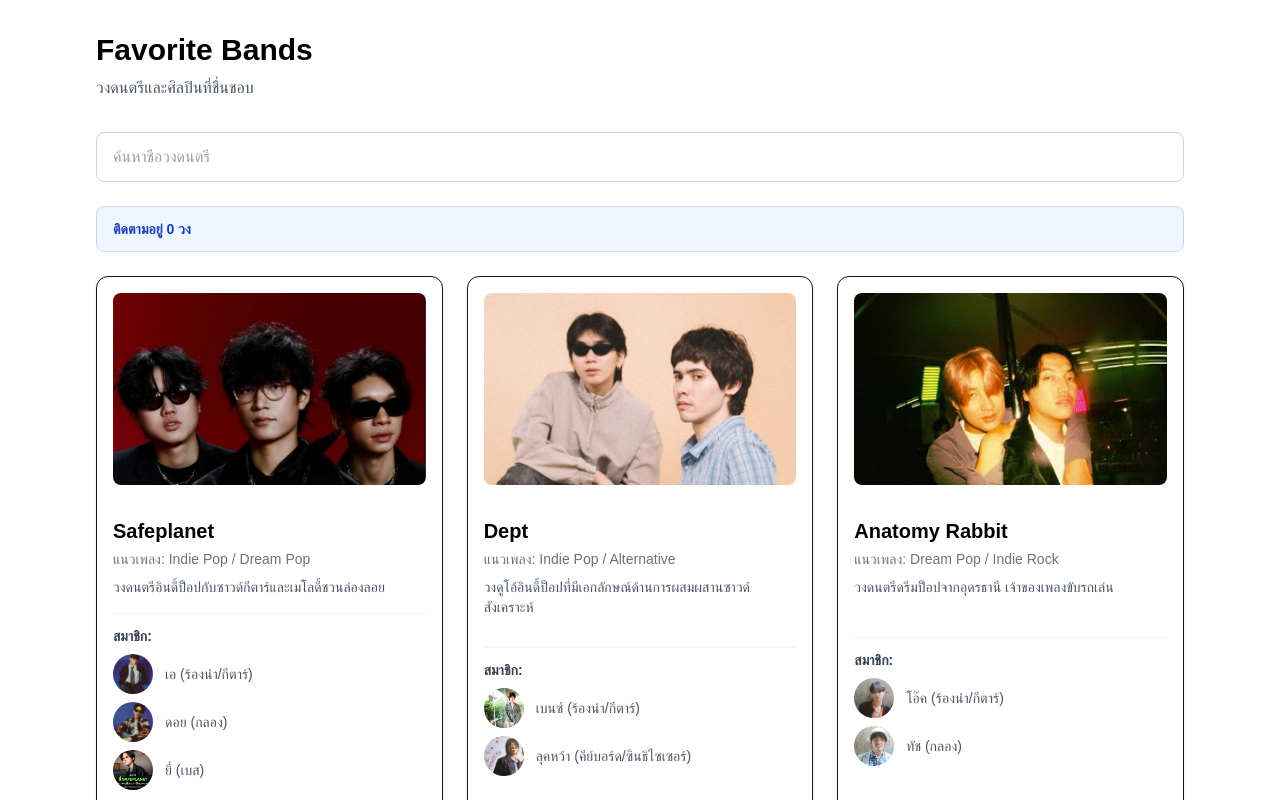
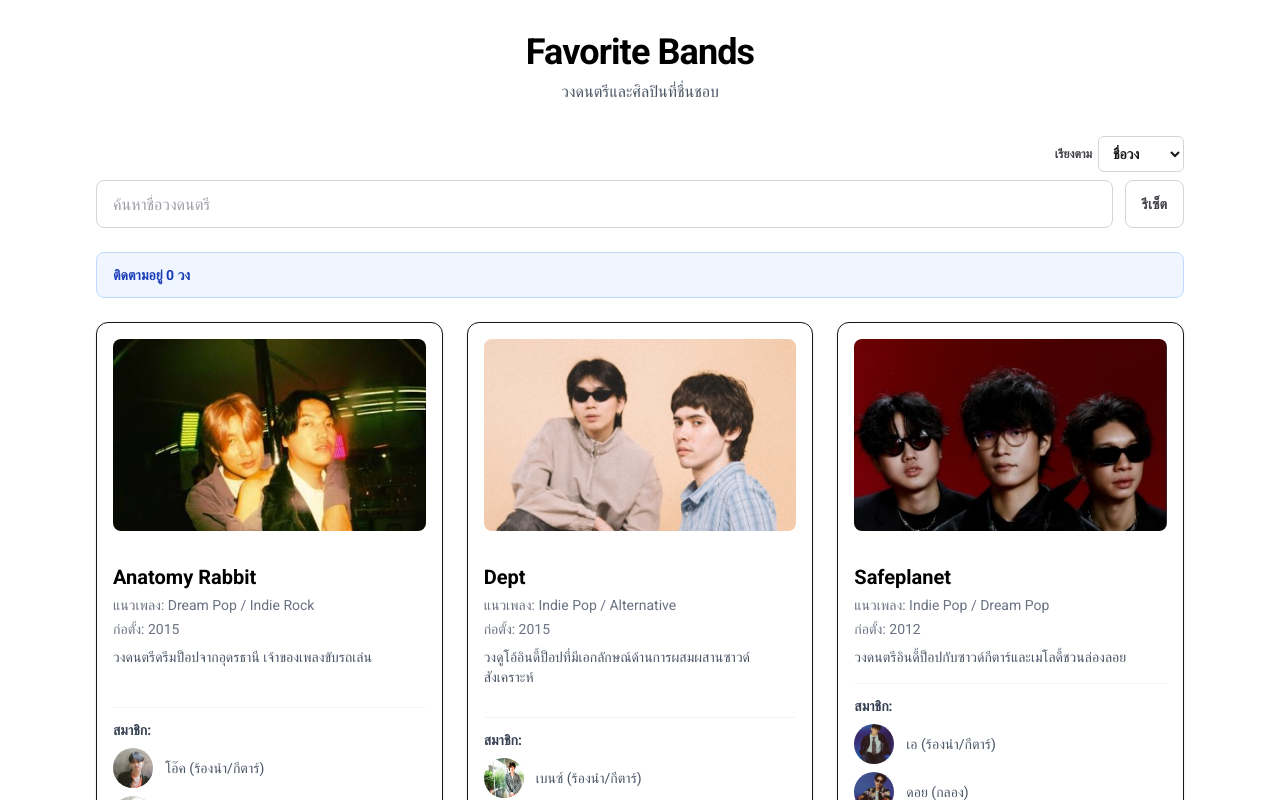
Before and after one commit to ogggg2005-lang/nextjs, a Next.js app: page /bands in a window 1280 px wide. Shown: the top 800 px of the page. Built offline with nearby package versions, Linux system fonts and the light colour scheme.

Commit message:
feat: add foundedYear to Band type and update favoriteBands; enhance BandExplorer with sorting and filtering functionality

```diff
--- a/src/app/bands/page.tsx
+++ b/src/app/bands/page.tsx
@@ -1,14 +1,20 @@
+import { Roboto } from "next/font/google";
 import BandExplorer from "../../components/BandExplorer";
 import { favoriteBands } from "../../data/bands";
 
+const roboto = Roboto({
+  subsets: ["latin"],
+  weight: ["400", "500", "700"],
+});
+
 export default function BandsPage() {
   return (
-    <main className="min-h-screen p-8 max-w-6xl mx-auto">
-      <header className="mb-8">
-        <h1 className="text-3xl font-bold text-black dark:text-white">
+    <main className={`${roboto.className} mx-auto min-h-screen max-w-6xl p-8`}>
+      <header className="mb-8 text-center">
+        <h1 className="text-3xl font-extrabold tracking-tight text-black dark:text-white sm:text-4xl">
           Favorite Bands
         </h1>
-        <p className="text-gray-600 dark:text-gray-400 mt-2">
+        <p className="mt-2 text-base font-medium text-gray-600 dark:text-gray-400">
           วงดนตรีและศิลปินที่ชื่นชอบ
         </p>
       </header>
--- a/src/components/BandCard.tsx
+++ b/src/components/BandCard.tsx
@@ -34,6 +34,9 @@
         </h2>
         <p className="text-sm text-gray-500 dark:text-gray-400 mt-1">
           แนวเพลง: {band.genre}
+        </p>
+        <p className="text-sm text-gray-500 dark:text-gray-400 mt-1">
+          ก่อตั้ง: {band.foundedYear}
         </p>
         {band.description && (
           <p className="text-sm text-gray-600 dark:text-gray-300 mt-2">
--- a/src/components/BandExplorer.tsx
+++ b/src/components/BandExplorer.tsx
@@ -10,6 +10,7 @@
 
 export default function BandExplorer({ bands }: BandExplorerProps) {
   const [keyword, setKeyword] = useState("");
+  const [sortBy, setSortBy] = useState<"name" | "foundedYear">("name");
   const [followedBandIds, setFollowedBandIds] = useState<Set<number>>(
     new Set(),
   );
@@ -18,9 +19,24 @@
   const visibleBands = bands.filter((band) =>
     band.name.toLowerCase().includes(searchText),
   );
+  const sortedBands = [...visibleBands].sort((firstBand, secondBand) =>
+    sortBy === "name"
+      ? firstBand.name.localeCompare(secondBand.name)
+      : firstBand.foundedYear - secondBand.foundedYear,
+  );
+  const hasActiveFilters = keyword.trim() !== "" || sortBy !== "name";
 
   function handleKeywordChange(event: ChangeEvent<HTMLInputElement>) {
     setKeyword(event.target.value);
+  }
+
+  function handleSortChange(event: ChangeEvent<HTMLSelectElement>) {
+    setSortBy(event.target.value as "name" | "foundedYear");
+  }
+
+  function handleReset() {
+    setKeyword("");
+    setSortBy("name");
   }
 
   function handleToggleFollow(bandId: number) {
@@ -46,22 +62,50 @@
 
   return (
     <div className="space-y-6">
+      <div className="space-y-2">
+        <div className="flex justify-end">
+          <label className="flex items-center gap-1.5 text-xs font-semibold text-zinc-700 dark:text-zinc-300">
+            เรียงตาม
+            <select
+              value={sortBy}
+              onChange={handleSortChange}
+              className="cursor-pointer rounded-md border border-zinc-300 bg-white px-2.5 py-2 text-sm text-zinc-900 outline-none focus:border-blue-500 focus:ring-2 focus:ring-blue-500/20 dark:border-zinc-700 dark:bg-zinc-900 dark:text-zinc-100"
+            >
+              <option value="name">ชื่อวง</option>
+              <option value="foundedYear">ปีที่ก่อตั้ง</option>
+            </select>
+          </label>
+        </div>
+        <div className="flex flex-wrap items-start gap-3">
           <input
             type="search"
             aria-label="ค้นหาวงดนตรี"
             value={keyword}
             onChange={handleKeywordChange}
             placeholder="ค้นหาชื่อวงดนตรี"
-        className="w-full rounded-lg border border-zinc-300 bg-white px-4 py-3 text-zinc-900 outline-none transition placeholder:text-zinc-400 focus:border-blue-500 focus:ring-2 focus:ring-blue-500/20 dark:border-zinc-700 dark:bg-zinc-900 dark:text-zinc-100"
+            className="h-12 min-w-[16rem] flex-1 rounded-lg border border-zinc-300 bg-white px-4 text-zinc-900 outline-none transition placeholder:text-zinc-400 focus:border-blue-500 focus:ring-2 focus:ring-blue-500/20 dark:border-zinc-700 dark:bg-zinc-900 dark:text-zinc-100"
           />
+          <button
+            type="button"
+            onClick={handleReset}
+            className={`h-12 rounded-lg px-4 text-sm font-semibold transition-colors focus:outline-none focus:ring-2 focus:ring-red-500 ${
+              hasActiveFilters
+                ? "border border-red-500 bg-red-500 text-white hover:bg-red-600"
+                : "border border-zinc-300 text-zinc-700 hover:bg-zinc-100 dark:border-zinc-700 dark:text-zinc-200 dark:hover:bg-zinc-800"
+            }`}
+          >
+            รีเซ็ต
+          </button>
+        </div>
+      </div>
 
       <p className="rounded-lg border border-blue-200 bg-blue-50 px-4 py-3 text-sm font-semibold text-blue-800 dark:border-blue-800 dark:bg-blue-950/40 dark:text-blue-200">
         ติดตามอยู่ {followedBandIds.size} วง
       </p>
 
-      {visibleBands.length > 0 ? (
+      {sortedBands.length > 0 ? (
         <section className="grid grid-cols-1 gap-6 md:grid-cols-2 lg:grid-cols-3">
-          {visibleBands.map((band) => (
+          {sortedBands.map((band) => (
             <BandCard
               key={band.id}
               band={band}
--- a/src/data/bands.ts
+++ b/src/data/bands.ts
@@ -3,6 +3,7 @@
   {
     id: 1,
     name: "Safeplanet",
+    foundedYear: 2012,
     genre: "Indie Pop / Dream Pop",
     members: [
       { name: "เอ (ร้องนำ/กีตาร์)", image: "/images/bands/A.jpg" },
@@ -16,6 +17,7 @@
   {
     id: 2,
     name: "Dept",
+    foundedYear: 2015,
     genre: "Indie Pop / Alternative",
     members: [
       { name: "เบนซ์ (ร้องนำ/กีตาร์)", image: "/images/bands/Banz.jpg" },
@@ -28,6 +30,7 @@
   {
     id: 3,
     name: "Anatomy Rabbit",
+    foundedYear: 2015,
     genre: "Dream Pop / Indie Rock",
     members: [
       { name: "โอ๊ค (ร้องนำ/กีตาร์)", image: "/images/bands/Oot.jpg" },
--- a/src/types/band.ts
+++ b/src/types/band.ts
@@ -6,6 +6,7 @@
 export type Band = {
   id: number;
   name: string;
+  foundedYear: number;
   genre: string;
   members: Member[];
   image: string;
```
Lines whose indentation alone changed are shown as unchanged.
